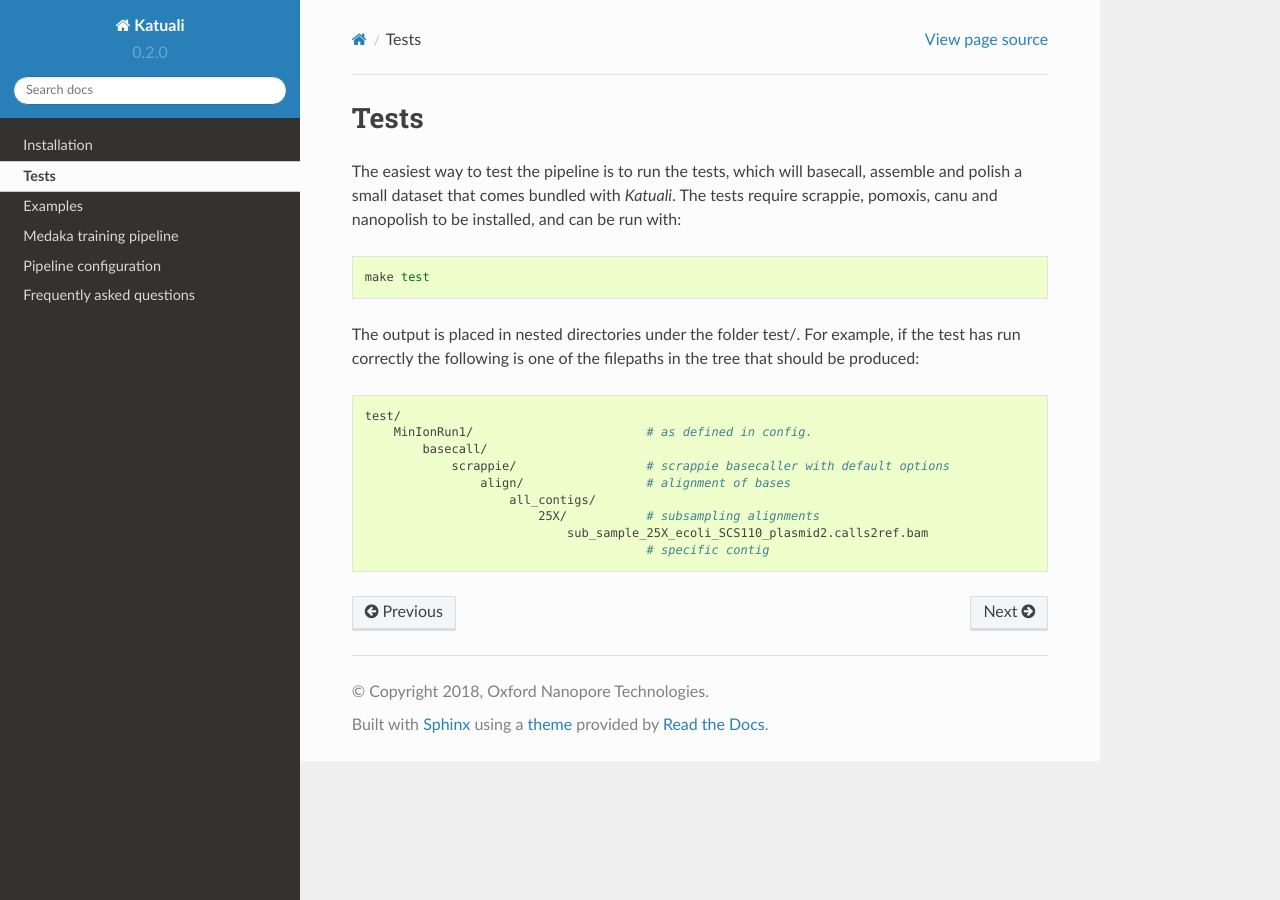
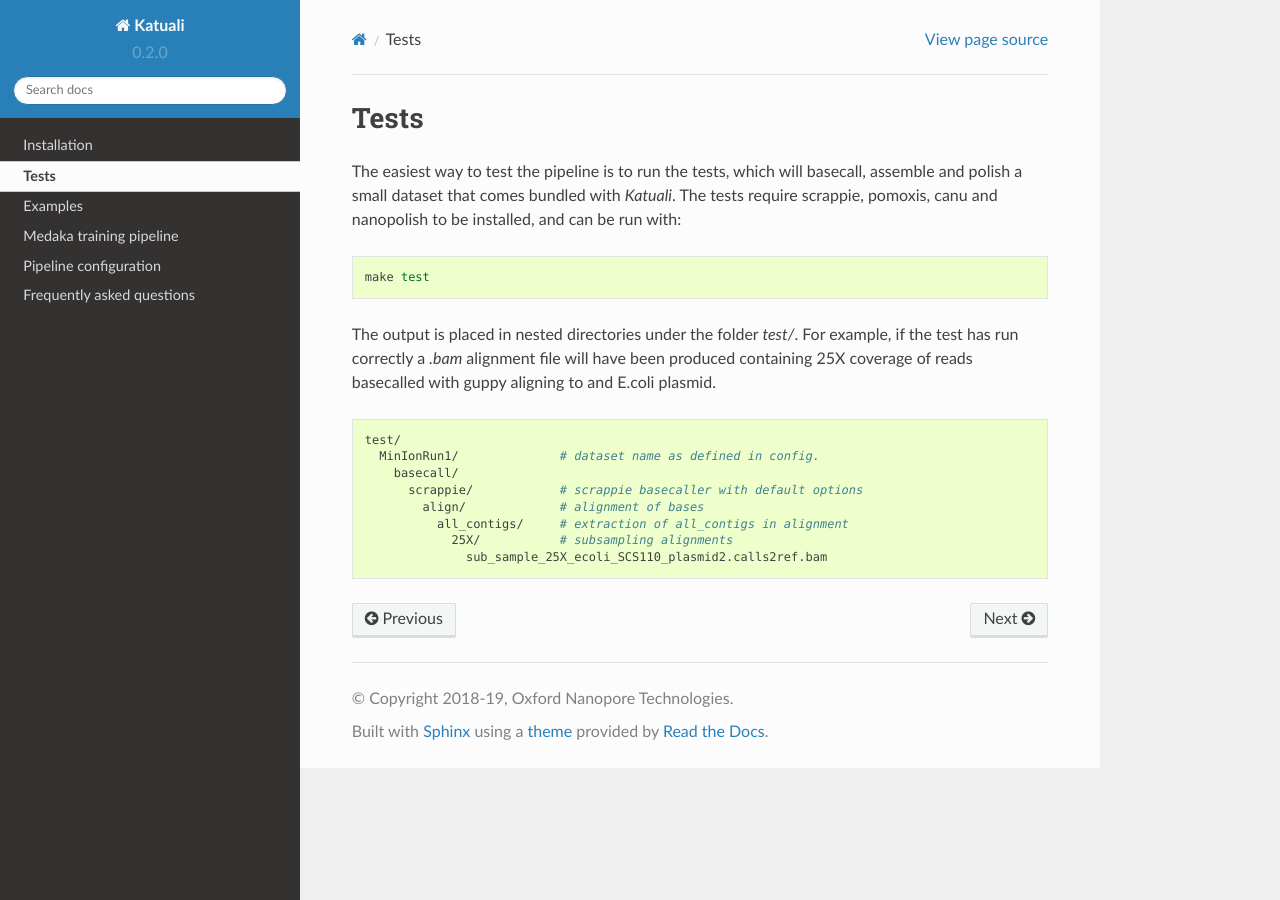
Before and after one commit to nanoporetech/katuali, a Sphinx documentation site: the page built from docs/tests.rst, in a window 1280 px wide. Built offline with Sphinx 7.4.7 and the Read the Docs theme 2.0.0, drawn with Linux system fonts in a browser that asks for light colours.

Commit message:
Small edits to docs

```diff
--- a/docs/conf.py
+++ b/docs/conf.py
@@ -42,7 +42,7 @@ master_doc = 'index'
 # General information about the project.
 __pkg_name__ = u'katuali'
 project = __pkg_name__.capitalize()
-copyright = u'2018, Oxford Nanopore Technologies'
+copyright = u'2018-19, Oxford Nanopore Technologies'
 
 # Generate API documentation:
 #if subprocess.call(['sphinx-apidoc', '-o', './', "../{}".format(__pkg_name__)]) != 0:
--- a/docs/tests.rst
+++ b/docs/tests.rst
@@ -5,25 +5,26 @@ Tests
 =====
 
 The easiest way to test the pipeline is to run the tests, which will basecall,
-assemble and polish a small dataset that comes bundled with `Katuali`.
-The tests require scrappie, pomoxis, canu and nanopolish to be installed, and can be run with:
+assemble and polish a small dataset that comes bundled with `Katuali`.  The
+tests require scrappie, pomoxis, canu and nanopolish to be installed, and can
+be run with:
 
 .. code-block:: bash
 
     make test
 
-The output is placed in nested directories under the folder test/.
-For example, if the test has run correctly the following is one of the filepaths in the
-tree that should be produced:
+The output is placed in nested directories under the folder `test/`.  For
+example, if the test has run correctly a `.bam` alignment file will have been
+produced containing 25X coverage of reads basecalled with guppy aligning to and
+E.coli plasmid.
 
 .. code-block:: bash
 
     test/
-        MinIonRun1/                        # as defined in config.
-            basecall/
-                scrappie/                  # scrappie basecaller with default options
-                    align/                 # alignment of bases
-                        all_contigs/
-                            25X/           # subsampling alignments
-                                sub_sample_25X_ecoli_SCS110_plasmid2.calls2ref.bam
-                                           # specific contig
+      MinIonRun1/              # dataset name as defined in config.
+        basecall/
+          scrappie/            # scrappie basecaller with default options
+            align/             # alignment of bases
+              all_contigs/     # extraction of all_contigs in alignment
+                25X/           # subsampling alignments
+                  sub_sample_25X_ecoli_SCS110_plasmid2.calls2ref.bam
```
Also changed, not shown: README.md (+13 -12 lines), docs/index.rst (+17 -13 lines).
